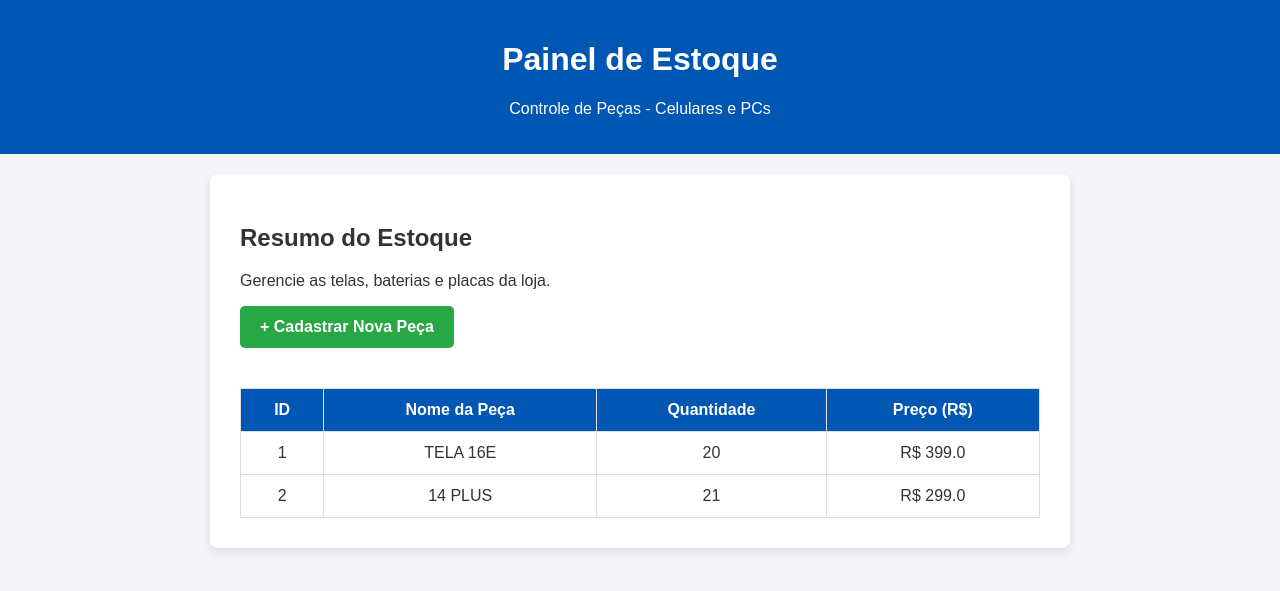
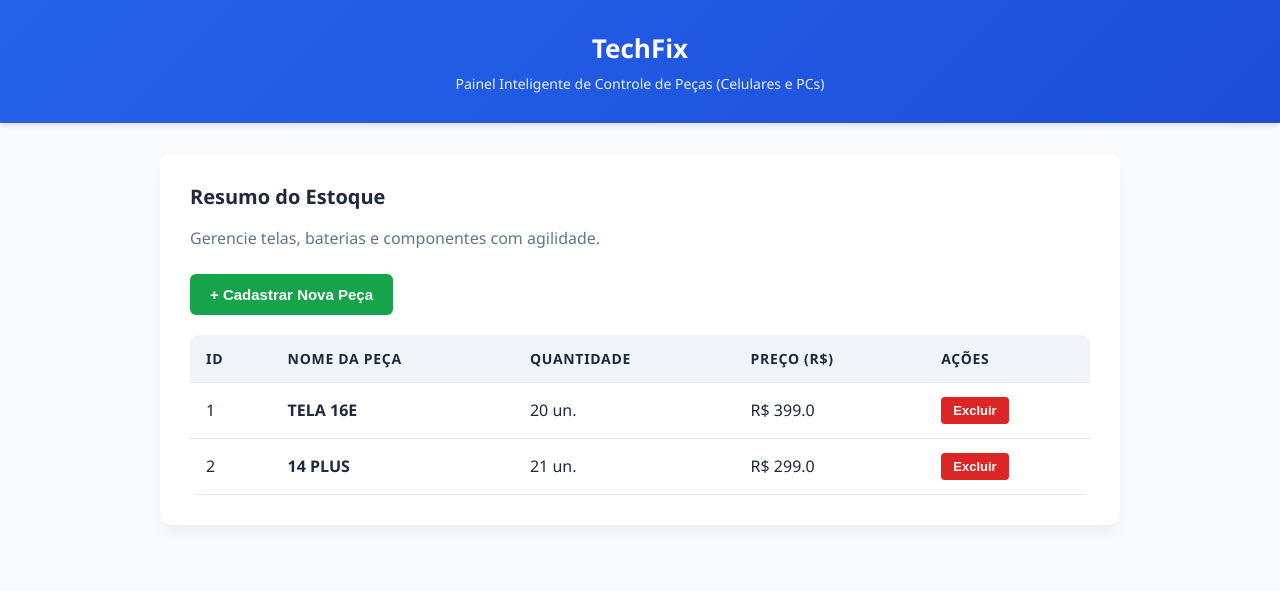
Before and after one commit to ruannQxl/projeto_estoque, a Flask app: page / in a window 1280 px wide. Shown: the top 591 px of the page. Run offline with Flask 3, Linux system fonts and the light colour scheme; data comes from the database, SQL or seed files in the repository.

Commit message:
Adiciona funcionalidade de exclusão e melhora o design da interface

```diff
--- a/app.py
+++ b/app.py
@@ -32,5 +32,14 @@ def cadastrar():
 
     return render_template('cadastro.html')
 
+@app.route('/deletar/<int:id>', methods=['POST'])
+def deletar(id):
+    conexao = sqlite3.connect('estoque.db')
+    cursor = conexao.cursor()
+    cursor.execute('DELETE FROM pecas WHERE id = ?', (id,))
+    conexao.commit()
+    conexao.close()
+    return redirect('/')
+
 if __name__ == '__main__':
     app.run(debug=True)
--- a/templates/index.html
+++ b/templates/index.html
@@ -3,28 +3,93 @@
 <head>
     <meta charset="UTF-8">
     <meta name="viewport" content="width=device-width, initial-scale=1.0">
-    <title>Estoque - Manutenção</title>
+    <title>TechFix - Controle de Estoque</title>
     <style>
-        body { font-family: Arial, sans-serif; background-color: #f4f4f9; color: #333; margin: 0; }
-        header { background-color: #0056b3; color: white; padding: 20px; text-align: center; }
-        main { padding: 30px; max-width: 800px; margin: 0 auto; background: white; border-radius: 8px; box-shadow: 0 4px 8px rgba(0,0,0,0.1); margin-top: 20px;}
-        .botao-add { background-color: #28a745; color: white; padding: 12px 20px; border: none; border-radius: 5px; cursor: pointer; font-size: 16px; font-weight: bold; margin-bottom: 20px; }
-        .botao-add:hover { background-color: #218838; }
-        /* Estilos da nova tabela */
-        table { width: 100%; border-collapse: collapse; margin-top: 20px; }
-        th, td { padding: 12px; border: 1px solid #ddd; text-align: center; }
-        th { background-color: #0056b3; color: white; }
+        :root {
+            --primary: #2563eb;
+            --primary-dark: #1d4ed8;
+            --success: #16a34a;
+            --danger: #dc2626;
+            --danger-hover: #b91c1c;
+            --bg-color: #f8fafc;
+            --card-bg: #ffffff;
+            --text-main: #1e293b;
+            --text-muted: #64748b;
+        }
+
+        body {
+            font-family: 'Segoe UI', Tahoma, Geneva, Verdana, sans-serif;
+            background-color: var(--bg-color);
+            color: var(--text-main);
+            margin: 0;
+            padding: 0;
+        }
+
+        header {
+            background: linear-gradient(135deg, var(--primary), var(--primary-dark));
+            color: white;
+            padding: 30px 20px;
+            text-align: center;
+            box-shadow: 0 4px 6px -1px rgba(0, 0, 0, 0.1);
+        }
+
+        header h1 { margin: 0; font-size: 26px; font-weight: 700; }
+        header p { margin: 8px 0 0 0; opacity: 0.9; font-size: 14px; }
+
+        main {
+            padding: 30px;
+            max-width: 900px;
+            margin: 30px auto;
+            background: var(--card-bg);
+            border-radius: 12px;
+            box-shadow: 0 10px 15px -3px rgba(0, 0, 0, 0.05);
+        }
+
+        h2 { margin-top: 0; color: var(--text-main); font-size: 20px; }
+        p.descricao { color: var(--text-muted); margin-bottom: 25px; }
+
+        .botao-add {
+            background-color: var(--success);
+            color: white;
+            padding: 12px 20px;
+            border: none;
+            border-radius: 6px;
+            cursor: pointer;
+            font-size: 15px;
+            font-weight: 600;
+            transition: background 0.2s;
+            display: inline-block;
+        }
+        .botao-add:hover { background-color: #15803d; }
+
+        table { width: 100%; border-collapse: collapse; margin-top: 20px; overflow: hidden; border-radius: 8px; }
+        th, td { padding: 14px 16px; text-align: left; border-bottom: 1px solid #e2e8f0; }
+        th { background-color: #f1f5f9; color: var(--text-main); font-weight: 600; font-size: 14px; text-transform: uppercase; letter-spacing: 0.05em; }
+        tr:hover { background-color: #f8fafc; }
+
+        .botao-excluir {
+            background-color: var(--danger);
+            color: white;
+            padding: 6px 12px;
+            border: none;
+            border-radius: 4px;
+            cursor: pointer;
+            font-size: 13px;
+            font-weight: 600;
+            transition: background 0.2s;
+        }
+        .botao-excluir:hover { background-color: var(--danger-hover); }
     </style>
 </head>
 <body>
     <header>
-        <h1>Painel de Estoque</h1>
-        <p>Controle de Peças - Celulares e PCs</p>
+        <h1>TechFix</h1>
+        <p>Painel Inteligente de Controle de Peças (Celulares e PCs)</p>
     </header>
 
     <main>
         <h2>Resumo do Estoque</h2>
-        <p>Gerencie as telas, baterias e placas da loja.</p>
+        <p class="descricao">Gerencie telas, baterias e componentes com agilidade.</p>
 
         <a href="/cadastrar" style="text-decoration: none;">
             <button class="botao-add" aria-label="Cadastrar uma nova peça no estoque">
@@ -32,7 +97,6 @@
             </button>
         </a>
 
-        <!-- Tabela que mostra os dados do banco -->
         <table>
             <thead>
                 <tr>
@@ -40,20 +104,25 @@
                     <th>Nome da Peça</th>
                     <th>Quantidade</th>
                     <th>Preço (R$)</th>
+                    <th>Ações</th>
                 </tr>
             </thead>
             <tbody>
-                <!-- Este bloco de código conversa com o Python para listar as peças -->
                 {% for peca in pecas %}
                 <tr>
                     <td>{{ peca[0] }}</td>
-                    <td>{{ peca[1] }}</td>
-                    <td>{{ peca[2] }}</td>
+                    <td><strong>{{ peca[1] }}</strong></td>
+                    <td>{{ peca[2] }} un.</td>
                     <td>R$ {{ peca[3] }}</td>
+                    <td>
+                        <form action="/deletar/{{ peca[0] }}" method="POST" style="display:inline;" onsubmit="return confirm('Deseja realmente excluir {{ peca[1] }}?');">
+                            <button type="submit" class="botao-excluir" aria-label="Excluir peça {{ peca[1] }}">Excluir</button>
+                        </form>
+                    </td>
                 </tr>
                 {% else %}
                 <tr>
-                    <td colspan="4">Nenhuma peça cadastrada ainda.</td>
+                    <td colspan="5" style="text-align: center; color: var(--text-muted);">Nenhuma peça cadastrada ainda.</td>
                 </tr>
                 {% endfor %}
             </tbody>
```
